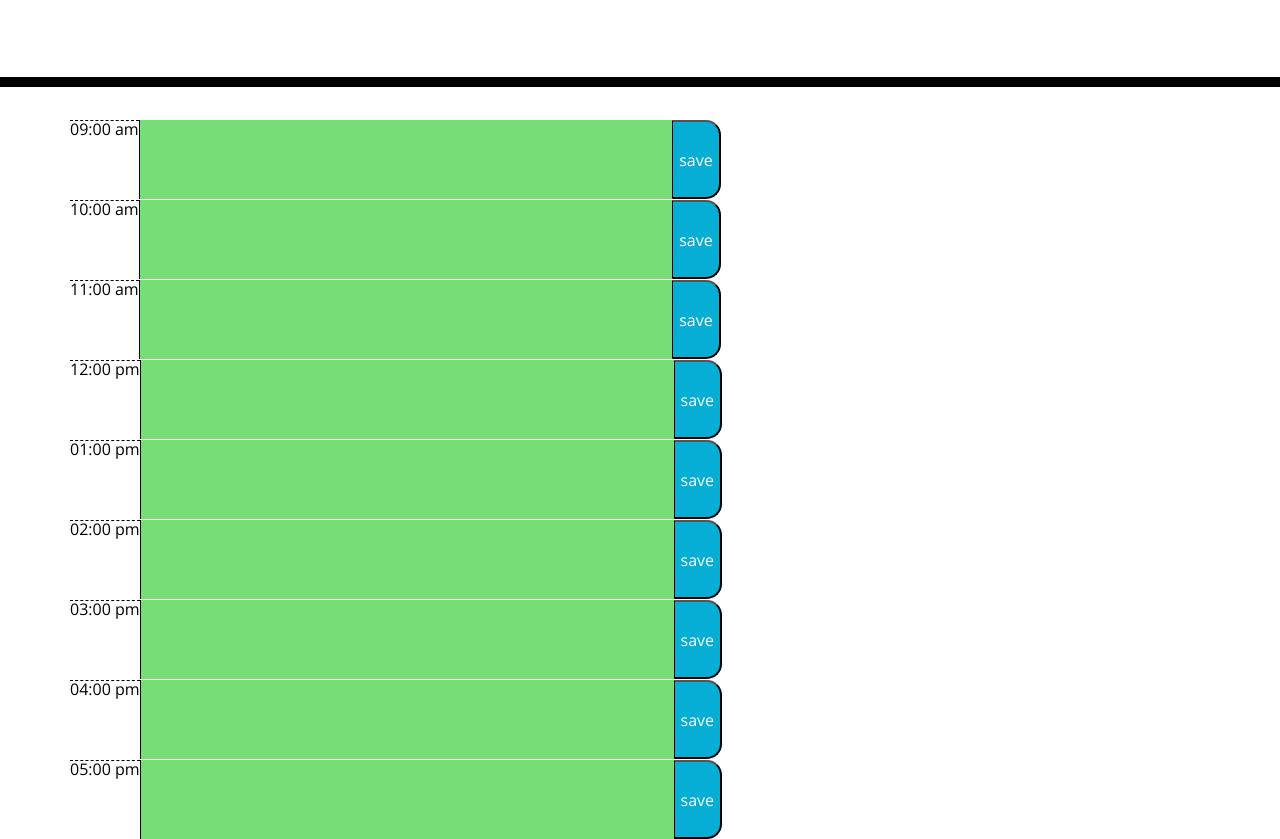
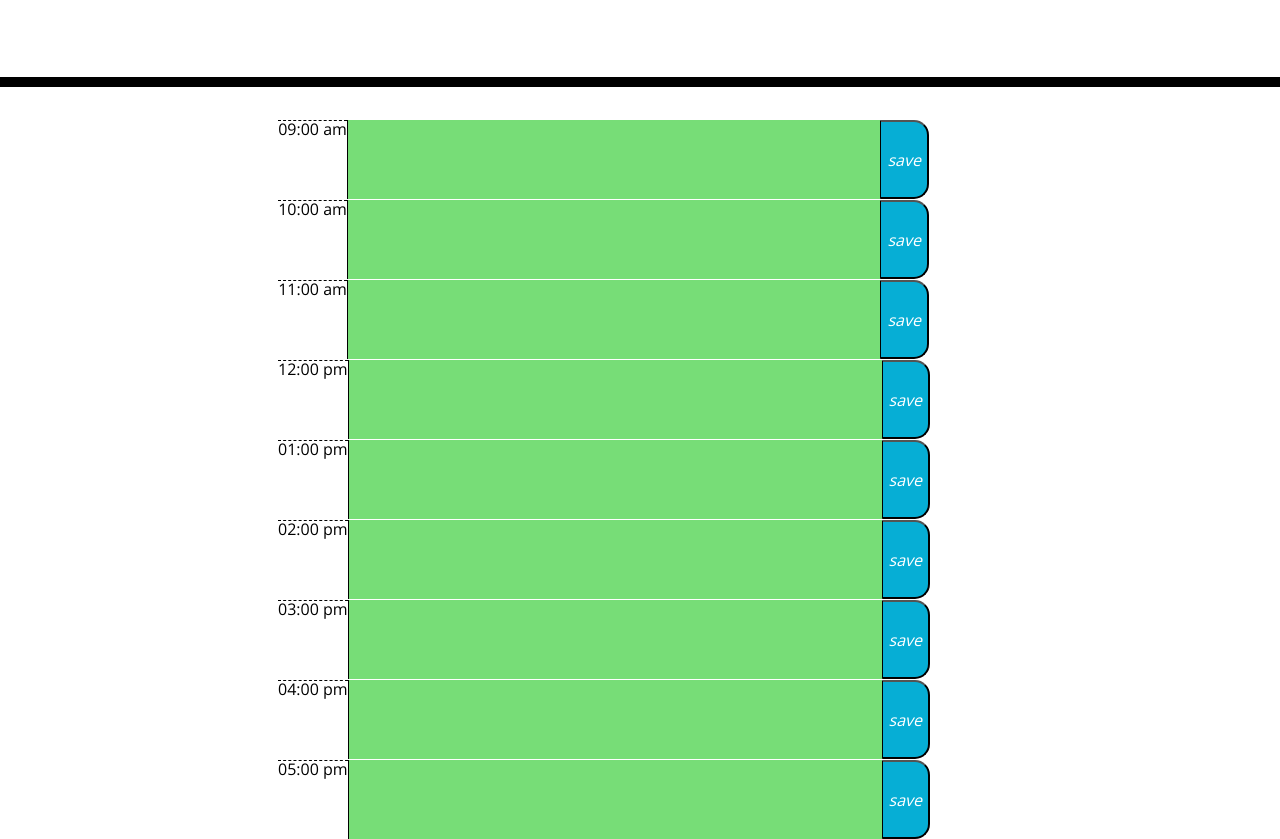
Before and after one commit to pletzjd/Work-Day-Scheduler, a plain HTML site: page index.html in a window 1280 px wide. Shown: the part 181-1020 px from the top of the page. Drawn offline with nearby package versions, Linux system fonts and the light colour scheme.

Commit message:
centered time blocks

```diff
--- a/assets/CSS/style.css
+++ b/assets/CSS/style.css
@@ -30,6 +30,7 @@ textarea {
   text-align: center;
   border-radius: 15px;
   width:max-content;
+  justify-content: center;
 }
 
 .row {
@@ -68,7 +69,7 @@ textarea {
   color: white;
 }
 
-.saveBtn:hover {
+.saveBtn i:hover {
   font-size: 20px;
   transition: all 0.3s ease-in-out;
 }
--- a/index.html
+++ b/index.html
@@ -30,51 +30,50 @@
     </header>
 
     <div class="container">
-      <!-- Timeblocks go here -->
       <form class="row time-block" name="nineAM">
         <div class="hour">09:00 am</div>
         <textarea type="text" name="nineAMEntry" id="nineAMEntry" class="description" cols="100"></textarea>
-        <button id="nineAMSubmit" class="saveBtn">save</button>
+        <button id="nineAMSubmit" class="saveBtn"><i>save</i></button>
       </form>
       <form class="row time-block" name="tenAM">
         <div class="hour">10:00 am</div>
         <textarea type="text" name="tenAMEntry" id="tenAMEntry" class="description" cols="100"></textarea>
-        <button id="tenAMSubmit" class="saveBtn">save</button>
+        <button id="tenAMSubmit" class="saveBtn"><i>save</i></button>
       </form>
       <form class="row time-block" name="elevenAM">
         <div class="hour">11:00 am</div>
         <textarea type="text" name="elevenAMEntry" id="elevenAMEntry" class="description" cols="100"></textarea>
-        <button id="elevenAMSubmit" class="saveBtn">save</button>
+        <button id="elevenAMSubmit" class="saveBtn"><i>save</i></button>
       </form>
       <form class="row time-block" name="twelvePM">
         <div class="hour">12:00 pm</div>
         <textarea type="text" name="twelvePMEntry" id="twelvePMEntry" class="description" cols="100"></textarea>
-        <button id="twelvePMSubmit" class="saveBtn">save</button>
+        <button id="twelvePMSubmit" class="saveBtn"><i>save</i></button>
       </form>
       <form class="row time-block" name="onePM">
         <div class="hour">01:00 pm</div>
         <textarea type="text" name="onePMEntry" id="onePMEntry" class="description" cols="100"></textarea>
-        <button id="onePMSubmit" class="saveBtn">save</button>
+        <button id="onePMSubmit" class="saveBtn"><i>save</i></button>
       </form>
       <form class="row time-block" name="twoPM">
         <div class="hour">02:00 pm</div>
         <textarea type="text" name="twoPMEntry" id="twoPMEntry" class="description" cols="100"></textarea>
-        <button id="twoPMSubmit" class="saveBtn">save</button>
+        <button id="twoPMSubmit" class="saveBtn"><i>save</i></button>
       </form>
       <form class="row time-block" name="threePM">
         <div class="hour">03:00 pm</div>
         <textarea type="text" name="threePMEntry" id="threePMEntry" class="description" cols="100"></textarea>
-        <button id="threePMSubmit" class="saveBtn">save</button>
+        <button id="threePMSubmit" class="saveBtn"><i>save</i></button>
       </form>
       <form class="row time-block" name="fourPM">
         <div class="hour">04:00 pm</div>
         <textarea type="text" name="fourPMEntry" id="fourPMEntry" class="description" cols="100"></textarea>
-        <button id="fourPMSubmit" class="saveBtn">save</button>
+        <button id="fourPMSubmit" class="saveBtn"><i>save</i></button>
       </form>
       <form class="row time-block" name="fivePM">
         <div class="hour">05:00 pm</div>
         <textarea type="text" name="fivePMEntry" id="fivePMEntry" class="description" cols="100"></textarea>
-        <button id="fivePMSubmit" class="saveBtn">save</button>
+        <button id="fivePMSubmit" class="saveBtn"><i>save</i></button>
       </form>
 
 
```
